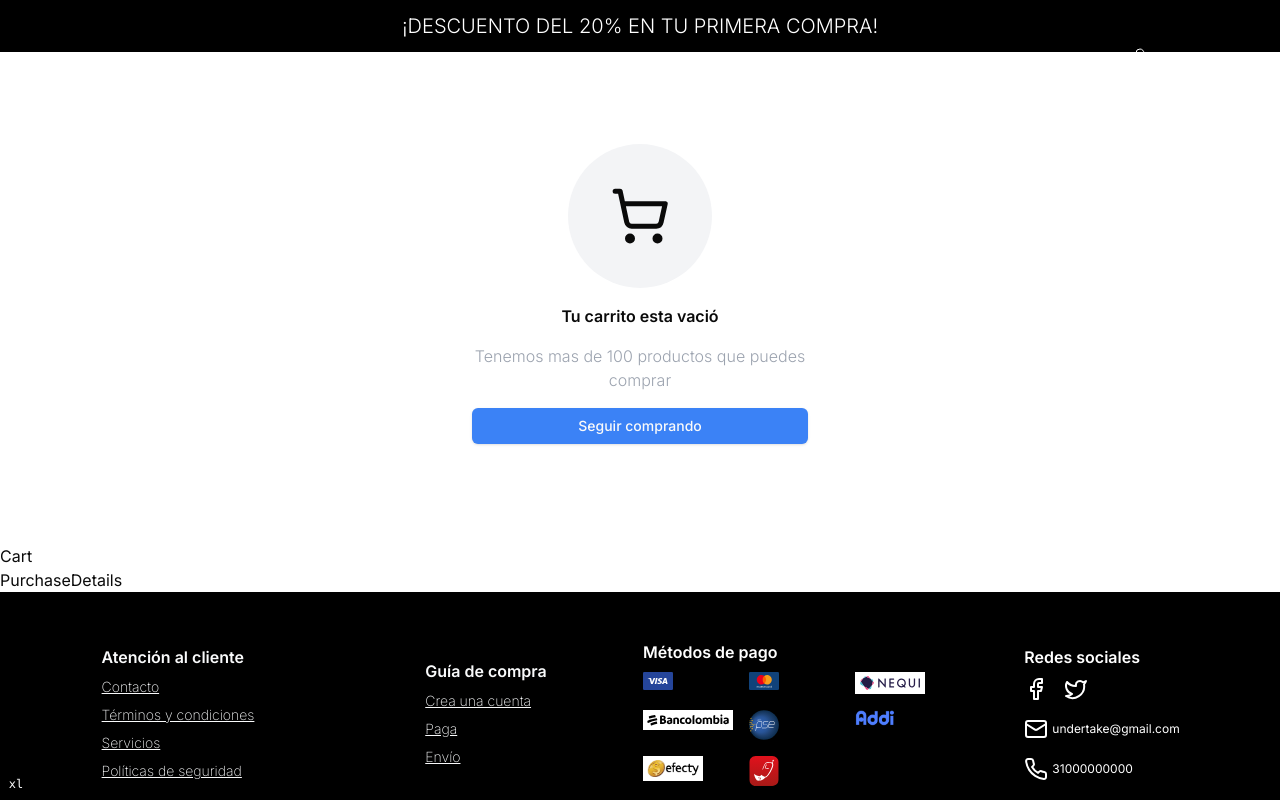
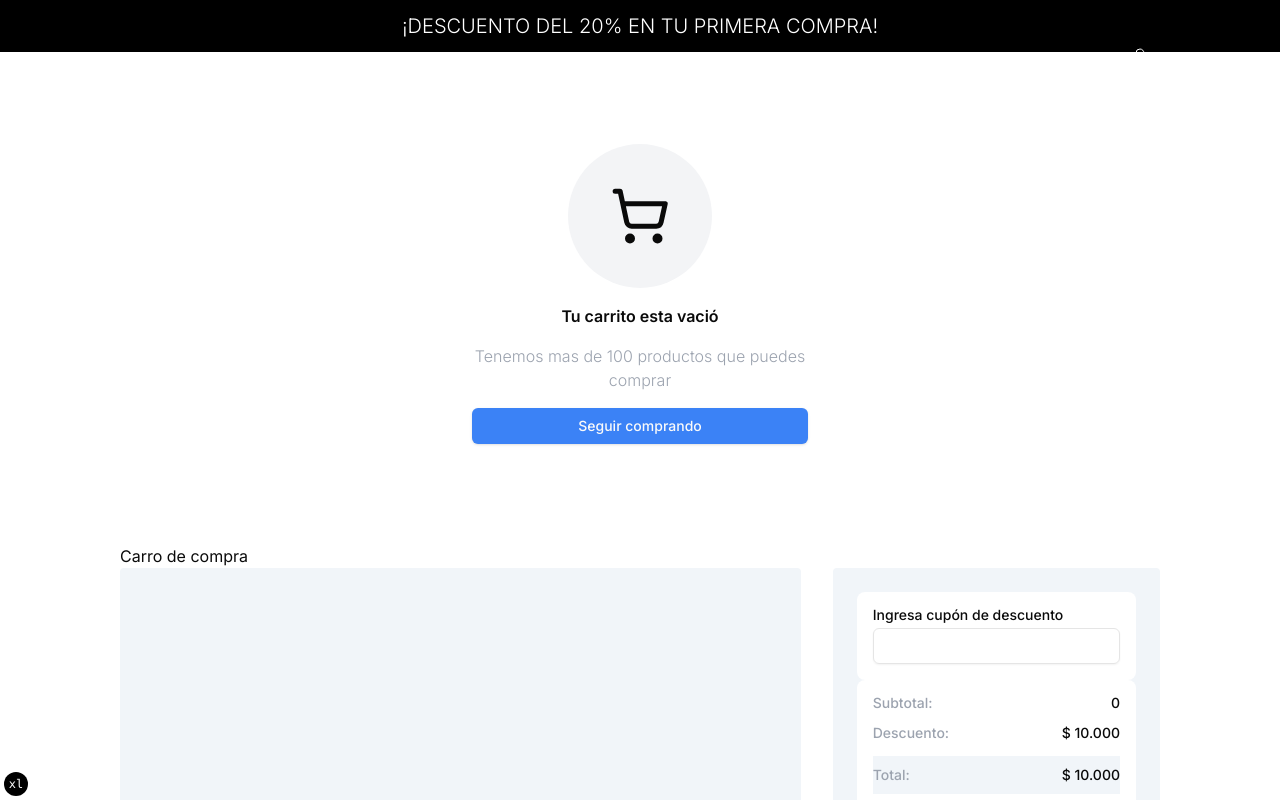
Before and after one commit to EmersonGuerreroDEV/UnderTake-client, a Next.js app: page /checkout in a window 1280 px wide. Shown: the top 800 px of the page. Built offline with nearby package versions, Linux system fonts and the light colour scheme.

Commit message:
add checkout advance and calcule price and discount

```diff
--- a/package.json
+++ b/package.json
@@ -14,6 +14,7 @@
   },
   "dependencies": {
     "@radix-ui/react-icons": "^1.3.0",
+    "@radix-ui/react-label": "^2.1.0",
     "@radix-ui/react-slot": "^1.0.2",
     "body-scroll-lock": "4.0.0-beta.0",
     "class-variance-authority": "^0.7.0",
--- /dev/null
+++ b/src/core/components/common/checkout/cart/details.tsx
@@ -0,0 +1,61 @@
+import { useContext } from 'react';
+import { Button } from '~/core/components/ui/button';
+import { Card, CardContent } from '~/core/components/ui/card';
+import { Input } from '~/core/components/ui/input';
+import { Label } from '~/core/components/ui/label';
+import { CartContext } from '~/core/providers/store-provider';
+import Helpers from '~/core/utils/helpers';
+
+const Details = () => {
+  const { cart } = useContext(CartContext);
+
+  if (!cart) return;
+  const calcularTotal = (): number => {
+    return cart.reduce((total, producto) => {
+      console.log(producto);
+      return total + producto.price * producto.quantity;
+    }, 0);
+  };
+
+  return (
+    <Card className='w-[500px]  bg-slate-100'>
+      <CardContent>
+        <div className='rounded-lg bg-white p-4'>
+          <div className='grid w-full max-w-sm items-center gap-1.5'>
+            <Label htmlFor='picture'>Ingresa cupón de descuento</Label>
+            <Input id='cupon' type='text' />
+          </div>
+        </div>
+        <div className='space-y-4 rounded-lg bg-white p-4'>
+          <div className='flex justify-between'>
+            <Label htmlFor='picture' className='text-gray-400'>
+              Subtotal:
+            </Label>
+            <Label htmlFor='picture'>
+              {Helpers.formatCurrency(calcularTotal())}
+            </Label>
+          </div>
+          <div className='flex justify-between'>
+            <Label htmlFor='picture' className='text-gray-400'>
+              Descuento:
+            </Label>
+            <Label htmlFor='picture'>{Helpers.formatCurrency(10000)}</Label>
+          </div>
+          <div className='flex justify-between bg-slate-100 py-3'>
+            <Label htmlFor='picture' className='text-gray-400'>
+              Total:
+            </Label>
+            <Label htmlFor='picture'>{Helpers.formatCurrency(10000)}</Label>
+          </div>
+          <div>
+            <Button className='bg-orange-500 font-bold text-white hover:bg-orange-700 '>
+              Continuar
+            </Button>
+          </div>
+        </div>
+      </CardContent>
+    </Card>
+  );
+};
+
+export default Details;
--- a/src/core/components/common/checkout/cart/index.tsx
+++ b/src/core/components/common/checkout/cart/index.tsx
@@ -1,5 +1,32 @@
+'use client';
+import { useContext } from 'react';
+import { Card, CardContent } from '~/core/components/ui/card';
+import Wrapper from '~/core/components/ui/wrapper';
+import { CartContext } from '~/core/providers/store-provider';
+import Details from './details';
+import ItemCart from './item-cart';
+
 const Cart = () => {
-  return <div>Cart</div>;
+  const { cart } = useContext(CartContext);
+  return (
+    <div>
+      <Wrapper>
+        <div className='w-full px-24'>
+          <h1>Carro de compra</h1>
+          <div className='flex w-full space-x-8'>
+            <Card className='w-full bg-slate-100'>
+              <CardContent className='space-y-2'>
+                {cart?.map((product) => {
+                  return <ItemCart key={product.id} {...product} />;
+                })}
+              </CardContent>
+            </Card>
+            <Details />
+          </div>
+        </div>
+      </Wrapper>
+    </div>
+  );
 };
 
 export default Cart;
--- /dev/null
+++ b/src/core/components/common/checkout/cart/item-cart.tsx
@@ -0,0 +1,78 @@
+'use client';
+import { X } from 'lucide-react';
+import Image from 'next/image';
+import { useContext, useMemo } from 'react';
+import { CartProp } from '~/core/interfaces/cart';
+import { CartContext } from '~/core/providers/store-provider';
+import Helpers from '~/core/utils/helpers';
+import Counter from '../../products/counter';
+
+interface ItemCart {
+  product: CartProp;
+}
+
+const ItemCart = ({ ...resp }: CartProp) => {
+  const { updateQuantity, cart, removeProduct } = useContext(CartContext);
+
+  const productInCart = useMemo(() => {
+    return cart ? cart.find((item) => item.id === resp?.id) : null;
+  }, [cart, resp?.id]);
+
+  const handleIncrement = () => {
+    if (!resp?.id) return;
+    if (!productInCart) return;
+    updateQuantity(resp?.id, productInCart.quantity + 1);
+  };
+
+  const handleDecrement = () => {
+    if (!productInCart) return;
+    updateQuantity(resp?.id, productInCart.quantity - 1);
+  };
+
+  const onRemoveProduct = () => {
+    removeProduct(resp?.id);
+  };
+
+  return (
+    <div className='relative flex w-full justify-between rounded-lg border bg-white p-4'>
+      <div className='flex items-start space-x-2'>
+        <Image
+          src='/assets/images/products/phone.webp'
+          width={100}
+          height={100}
+          alt='product'
+          className=''
+        />
+        <div className='space-y-2 '>
+          <span className='text-sm uppercase text-gray-400'>Samsung</span>
+          <h1 className='text-lg font-medium'>{resp.name}</h1>
+          <div className='flex flex-col'>
+            <span className='text-sm font-light text-red-300 line-through opacity-80 md:text-sm'>
+              {Helpers.formatCurrency(10000)}{' '}
+            </span>
+            <div className='flex w-full justify-between'>
+              <span className='text-lg font-medium text-gray-600 md:text-2xl'>
+                {Helpers.formatCurrency(10000)}{' '}
+              </span>
+              <div className='w-32'>
+                <Counter
+                  onDecrement={handleDecrement}
+                  onIncrement={handleIncrement}
+                  count={resp.quantity}
+                />
+              </div>
+            </div>
+          </div>
+        </div>
+      </div>
+      <button
+        onClick={onRemoveProduct}
+        className='absolute -right-2 -top-2 flex items-start justify-center rounded-full bg-gray-300 p-1 hover:bg-red-400 hover:text-white'
+      >
+        <X size={15} />
+      </button>
+    </div>
+  );
+};
+
+export default ItemCart;
--- a/src/core/components/common/checkout/time-line/time-line.tsx
+++ b/src/core/components/common/checkout/time-line/time-line.tsx
@@ -12,7 +12,7 @@ const TimeLine = () => {
   if (!cart || cart?.length <= 0) return;
 
   return (
-    <div className='mt-28'>
+    <div className='mt-12'>
       <Wrapper>
         <div className='flex h-24 w-full items-center justify-between px-24 '>
           <Item icon={<ShoppingCart />} title='Carrito' state={true} />
--- a/src/core/components/common/products/counter.tsx
+++ b/src/core/components/common/products/counter.tsx
@@ -9,14 +9,14 @@ const Counter = ({ count = 0, onDecrement, onIncrement }: CounterProps) => {
     <div className='flex h-9 w-full items-center justify-between rounded-lg bg-gray-200 px-2'>
       <button
         onClick={onDecrement}
-        className='flex h-4 w-4 items-center justify-center rounded-full border border-black/80 font-extralight'
+        className='flex h-4 w-4 items-center justify-center rounded-full border border-black/80 font-extralight hover:border-red-400 hover:text-red-400'
       >
         -
       </button>
       <p>{count}</p>
       <button
         onClick={onIncrement}
-        className='flex h-4 w-4 items-center justify-center rounded-full border border-black/80 font-extralight'
+        className='flex h-4 w-4 items-center justify-center rounded-full border border-black/80 font-extralight hover:border-green-400 hover:text-green-400'
       >
         +
       </button>
--- /dev/null
+++ b/src/core/components/ui/input.tsx
@@ -0,0 +1,24 @@
+import * as React from 'react';
+import { cn } from '~/core/config/utils';
+
+export interface InputProps
+  extends React.InputHTMLAttributes<HTMLInputElement> {}
+
+const Input = React.forwardRef<HTMLInputElement, InputProps>(
+  ({ className, type, ...props }, ref) => {
+    return (
+      <input
+        type={type}
+        className={cn(
+          'flex h-9 w-full rounded-md border border-input bg-transparent px-3 py-1 text-sm shadow-sm transition-colors file:border-0 file:bg-transparent file:text-sm file:font-medium file:text-foreground placeholder:text-muted-foreground focus-visible:outline-none focus-visible:ring-1 focus-visible:ring-ring disabled:cursor-not-allowed disabled:opacity-50',
+          className
+        )}
+        ref={ref}
+        {...props}
+      />
+    );
+  }
+);
+Input.displayName = 'Input';
+
+export { Input };
--- /dev/null
+++ b/src/core/components/ui/label.tsx
@@ -0,0 +1,25 @@
+'use client';
+
+import * as LabelPrimitive from '@radix-ui/react-label';
+import { cva, type VariantProps } from 'class-variance-authority';
+import * as React from 'react';
+import { cn } from '~/core/config/utils';
+
+const labelVariants = cva(
+  'text-sm font-medium leading-none peer-disabled:cursor-not-allowed peer-disabled:opacity-70'
+);
+
+const Label = React.forwardRef<
+  React.ElementRef<typeof LabelPrimitive.Root>,
+  React.ComponentPropsWithoutRef<typeof LabelPrimitive.Root> &
+    VariantProps<typeof labelVariants>
+>(({ className, ...props }, ref) => (
+  <LabelPrimitive.Root
+    ref={ref}
+    className={cn(labelVariants(), className)}
+    {...props}
+  />
+));
+Label.displayName = LabelPrimitive.Root.displayName;
+
+export { Label };
--- a/src/core/providers/store-provider.tsx
+++ b/src/core/providers/store-provider.tsx
@@ -16,6 +16,7 @@ interface CartContextProp {
   cart?: CartProp[] | [];
   addProduct: (product: CartProp) => void;
   updateQuantity: (id: number, number: number) => void;
+  removeProduct: (id: number) => void;
 }
 
 export const CartContext = createContext<CartContextProp>(
```
Also changed, not shown: src/core/config/data.ts (+8 -8 lines), 1 other file (tests, documents, lock files or other folders).
